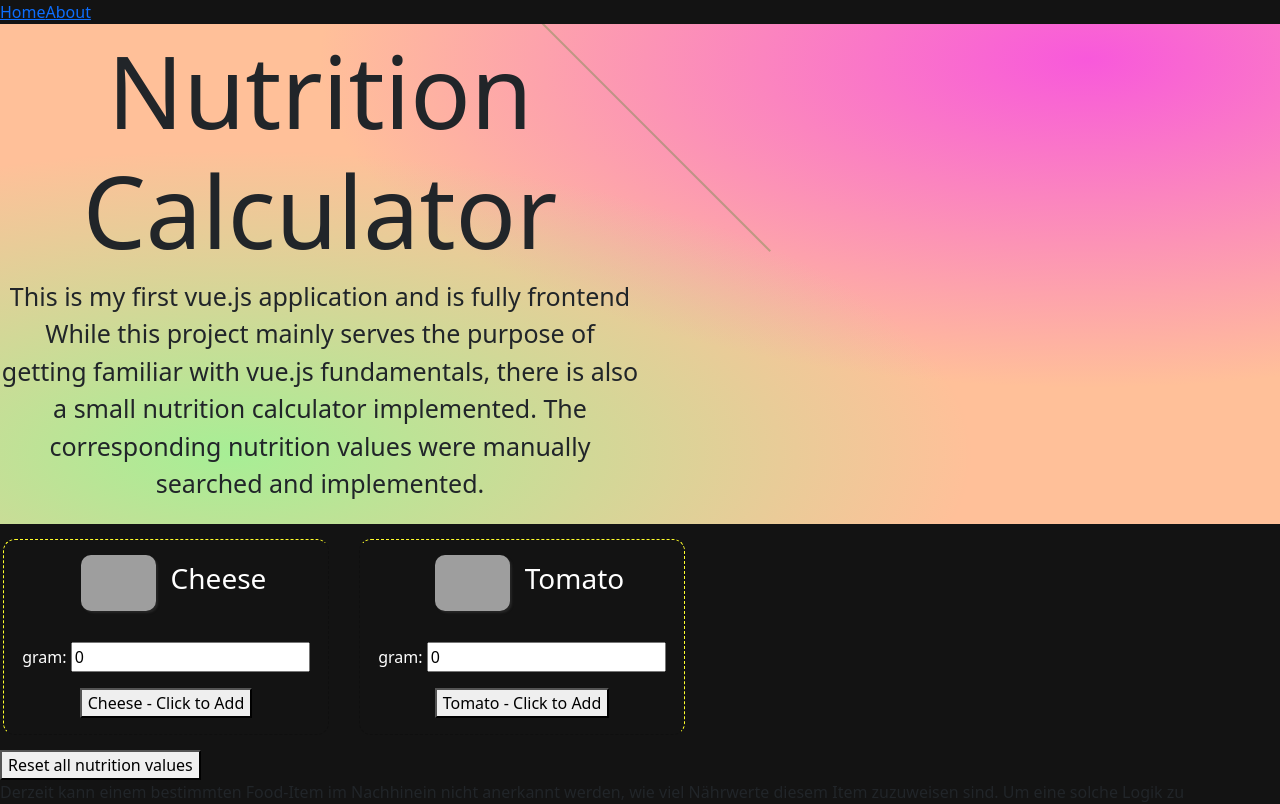
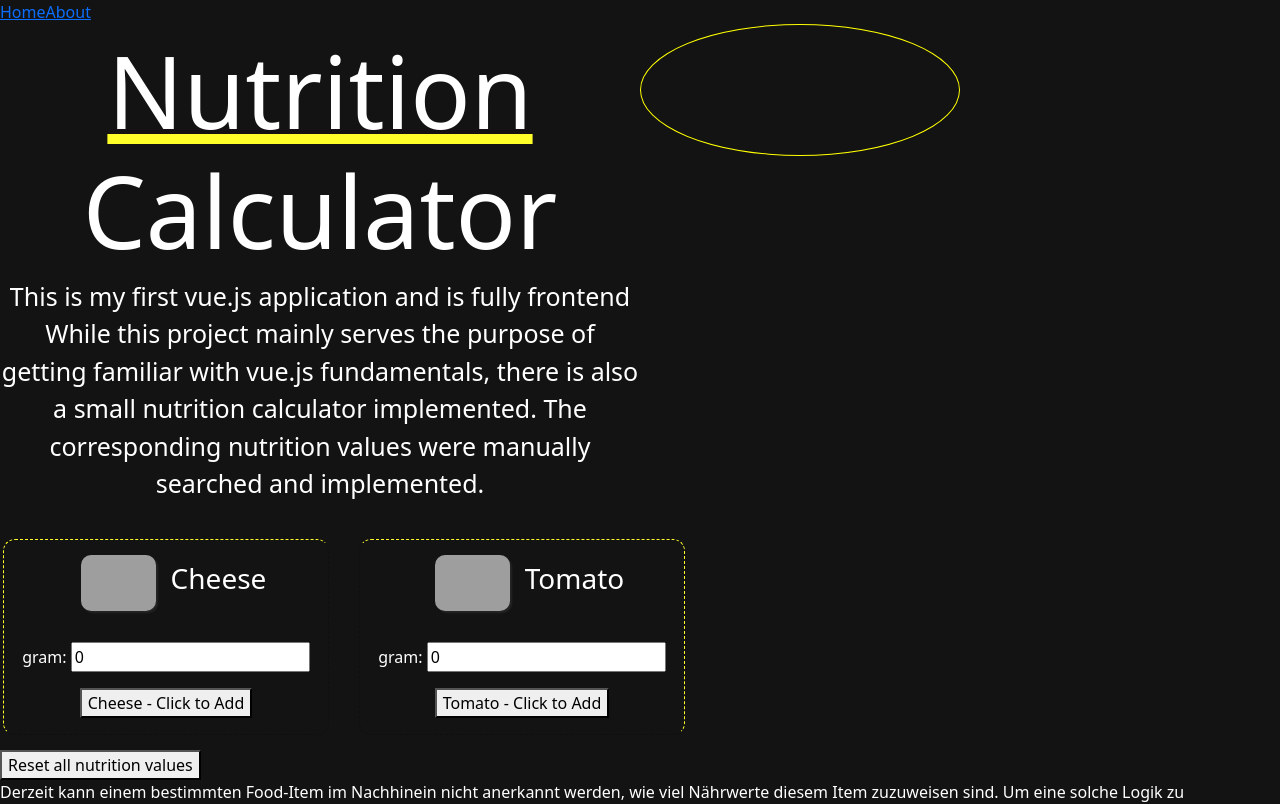
Before and after one commit to Matthes-Baer/NutritionCalculator, a Vue app: page / in a window 1280 px wide. Shown: the top 804 px of the page. Built offline with nearby package versions, Linux system fonts and the light colour scheme; grey boxes are pictures that could not be loaded.

Commit message:
feat: changed some style for the top part in home

```diff
--- a/src/App.vue
+++ b/src/App.vue
@@ -17,5 +17,6 @@ import { RouterLink, RouterView } from "vue-router";
 body {
   --accentColor: rgb(255, 255, 42);
   background-color: rgb(19, 19, 19);
+  color: white;
 }
 </style>
--- a/src/components/AboutSpecific.vue
+++ b/src/components/AboutSpecific.vue
@@ -1,6 +1,4 @@
 <script lang="ts">
-import { store } from "../store/store";
-
 export default {
   data() {
     return {
--- a/src/components/StartInfo.vue
+++ b/src/components/StartInfo.vue
@@ -8,8 +8,7 @@ export default {
 <template>
   <div class="d-flex text-center main-container">
     <div class="half-container">
-      <h1>Nutrition Calculator</h1>
-      <span class="line"></span>
+      <h1><span class="underlined">Nutrition</span> Calculator</h1>
       <p>
         This is my first vue.js application and is fully frontend While this
         project mainly serves the purpose of getting familiar with vue.js
@@ -19,20 +18,25 @@ export default {
       </p>
     </div>
     <div class="half-container">
+      <div class="circle"></div>
       <h1 class="hover-appear">Bild mit Bezug zu Nahrung?</h1>
     </div>
   </div>
 </template>
 
 <style>
+.underlined {
+  text-decoration: underline var(--accentColor);
+}
+
+.circle {
+  width: 50%;
+  height: 50%;
+  border-radius: 50%;
+  border: 1px solid yellow;
+}
+
 .main-container {
-  background-color: #ffc099;
-  background-image: radial-gradient(
-      at 18% 86%,
-      hsla(108, 73%, 76%, 1) 0px,
-      transparent 50%
-    ),
-    radial-gradient(at 85% 7%, hsla(311, 92%, 66%, 1) 0px, transparent 50%);
   overflow: hidden;
 }
 
```
